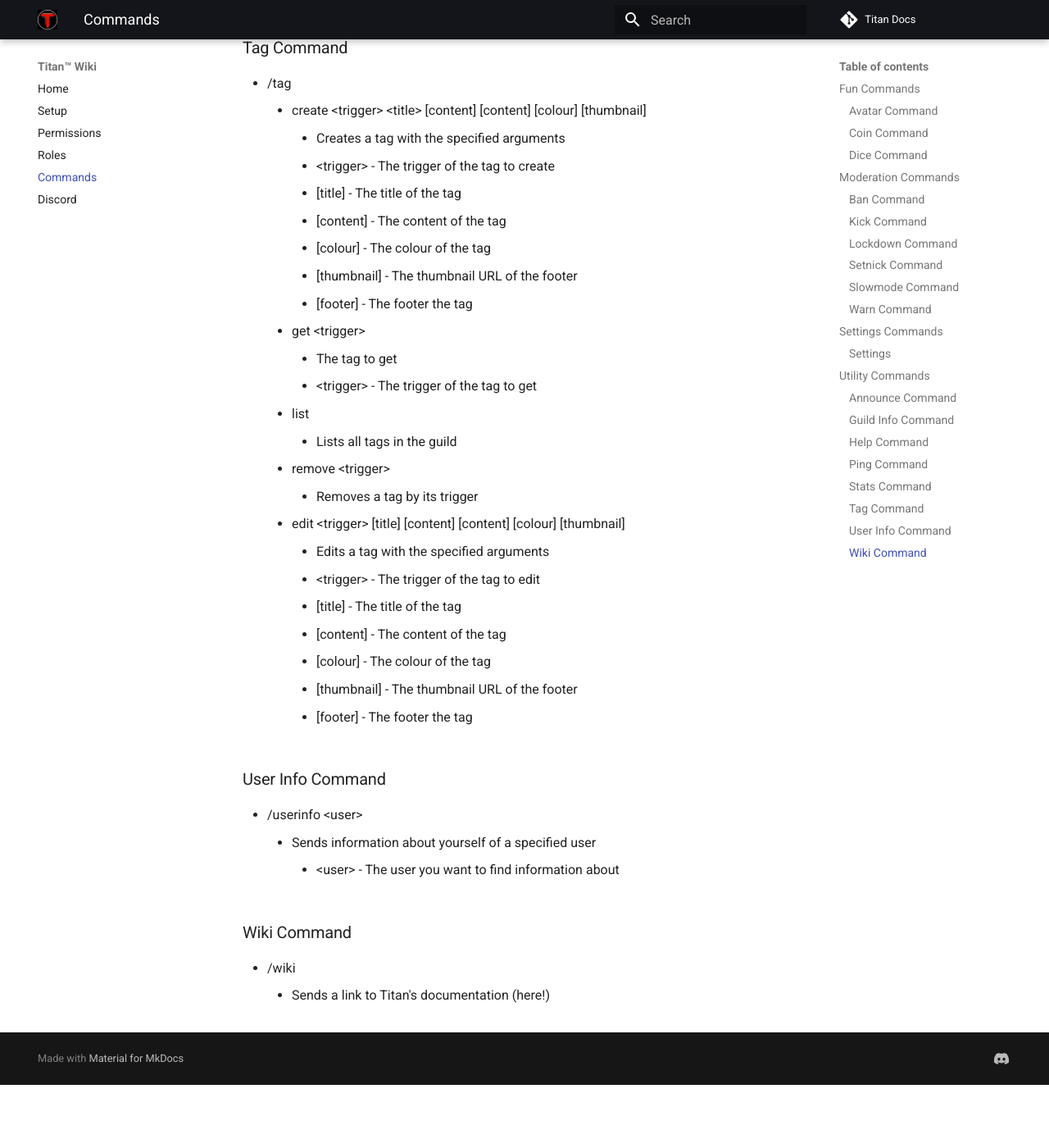
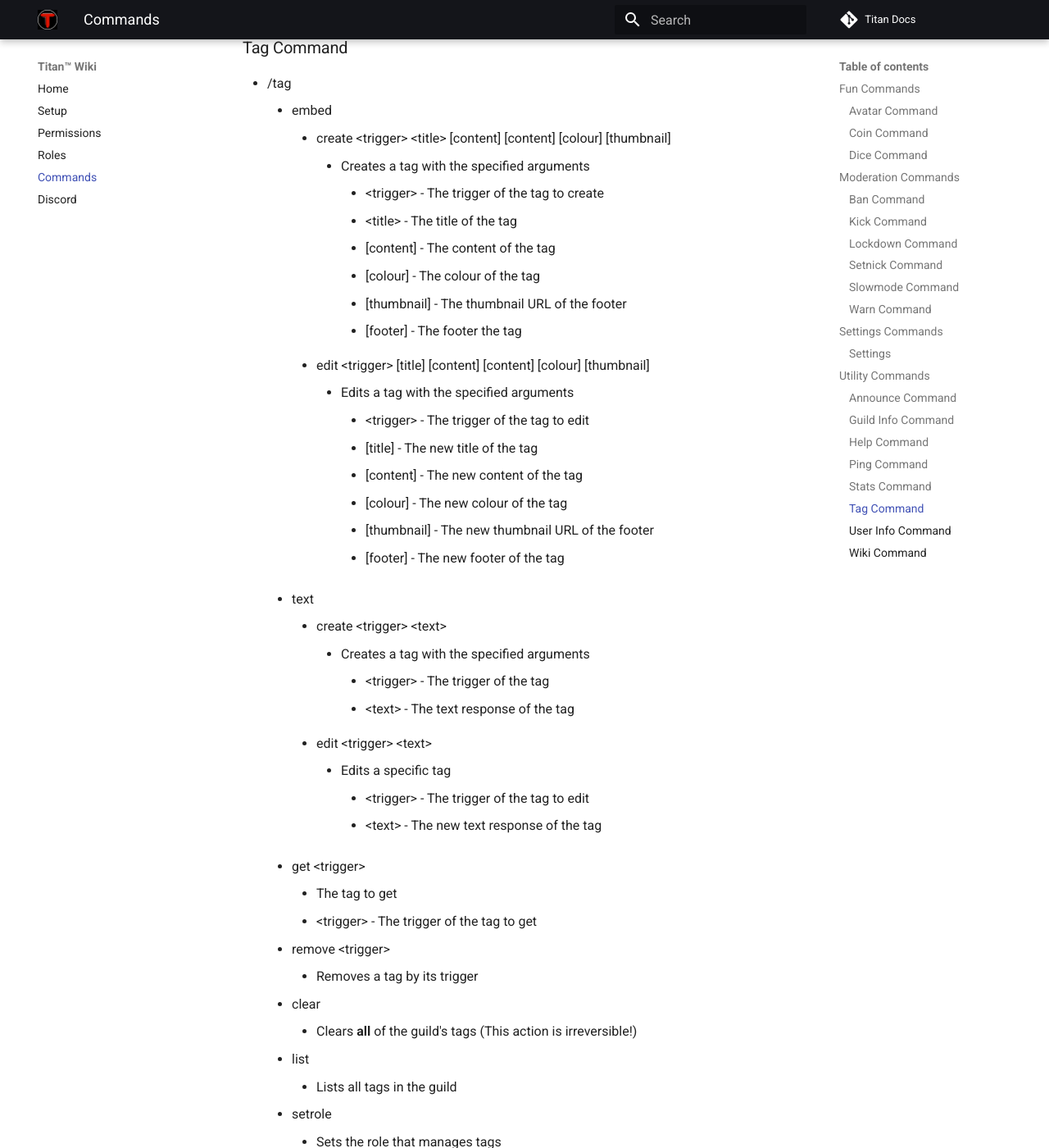
Before and after one commit to ANutley/Titan-Docs, an MkDocs documentation site: the page built from docs/commands.md, in a window 1280 px wide and 1400 px high, scrolled down 5606 px. Shown: the whole window at 82% size. Built offline with MkDocs 1.6.1 and Material for MkDocs 9.7.7, drawn with Linux system fonts in a browser that asks for light colours; comment, search, counter and statistics services are not loaded; before the commit the page ends 6929 px from its top, so only the background shows below that.

Commit message:
Refactor the tag command section

```diff
--- a/docs/commands.md
+++ b/docs/commands.md
@@ -175,29 +175,44 @@
 ### Tag Command
 
 * /tag <subcommand>
-    * create <trigger\> <title\> [content] [content] [colour] [thumbnail]
-        * Creates a tag with the specified arguments
-        * <trigger\> - The trigger of the tag to create
-        * [title] - The title of the tag
-        * [content] - The content of the tag
-        * [colour] - The colour of the tag
-        * [thumbnail] - The thumbnail URL of the footer
-        * [footer] - The footer the tag
+    * embed
+        * create <trigger\> <title\> [content] [content] [colour] [thumbnail]
+            * Creates a tag with the specified arguments
+                * <trigger\> - The trigger of the tag to create
+                * <title\> - The title of the tag
+                * [content] - The content of the tag
+                * [colour] - The colour of the tag
+                * [thumbnail] - The thumbnail URL of the footer
+                * [footer] - The footer the tag
+        * edit <trigger\> [title] [content] [content] [colour] [thumbnail]
+            * Edits a tag with the specified arguments
+                * <trigger\> - The trigger of the tag to edit
+                * [title] - The new title of the tag
+                * [content] - The new content of the tag
+                * [colour] - The new colour of the tag
+                * [thumbnail] - The new thumbnail URL of the footer
+                * [footer] - The new footer of the tag
+    * text
+        * create <trigger\> <text\>
+            * Creates a tag with the specified arguments
+                * <trigger\> - The trigger of the tag
+                * <text\> - The text response of the tag
+        * edit <trigger\> <text\>
+            * Edits a specific tag
+                * <trigger\> - The trigger of the tag to edit
+                * <text\> - The new text response of the tag
     * get <trigger\>
         * The tag to get
         * <trigger\> - The trigger of the tag to get
+    * remove <trigger\>
+        * Removes a tag by its trigger
+    * clear
+        * Clears **all** of the guild's tags (This action is irreversible!)
     * list
         * Lists all tags in the guild
-    * remove <trigger\>
-        * Removes a tag by its trigger
-    * edit <trigger\> [title] [content] [content] [colour] [thumbnail]
-        * Edits a tag with the specified arguments
-        * <trigger\> - The trigger of the tag to edit
-        * [title] - The title of the tag
-        * [content] - The content of the tag
-        * [colour] - The colour of the tag
-        * [thumbnail] - The thumbnail URL of the footer
-        * [footer] - The footer the tag
+    * setrole
+        * Sets the role that manages tags
+
 
 ### User Info Command
 
```
